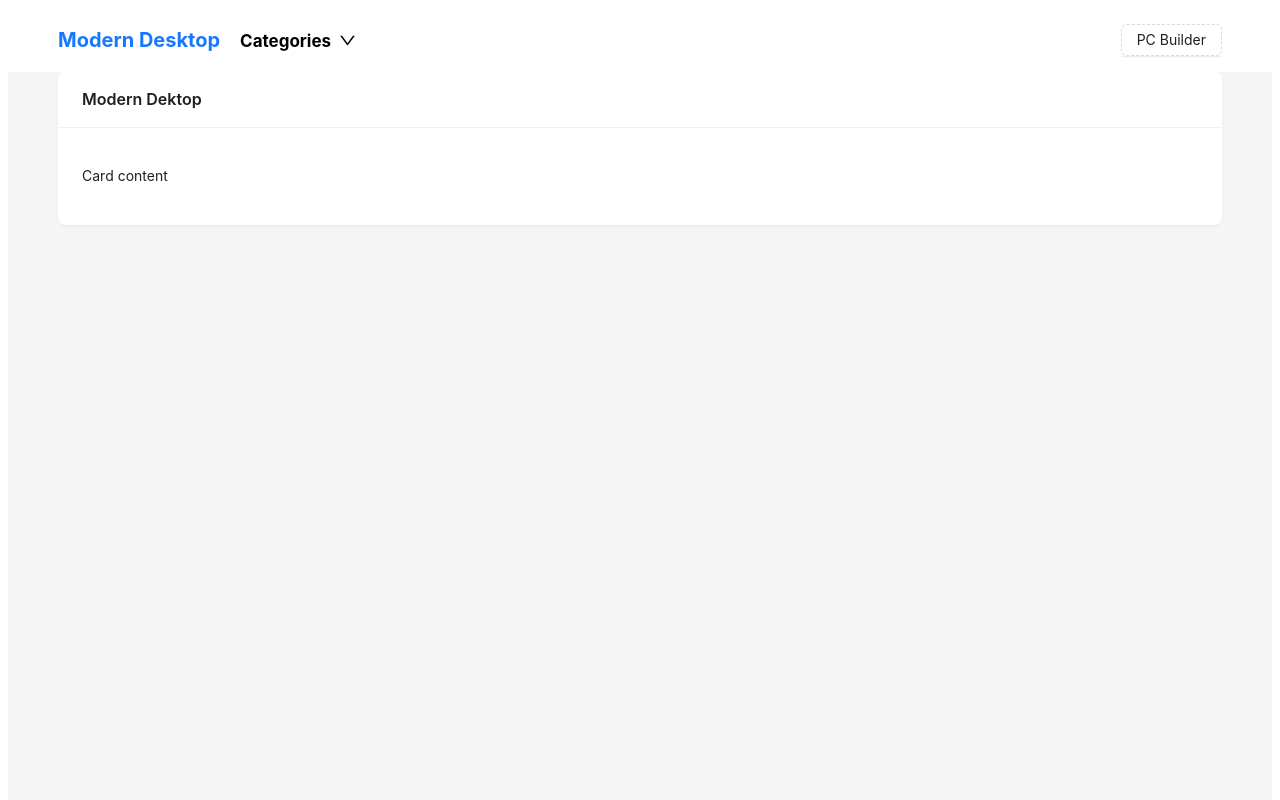
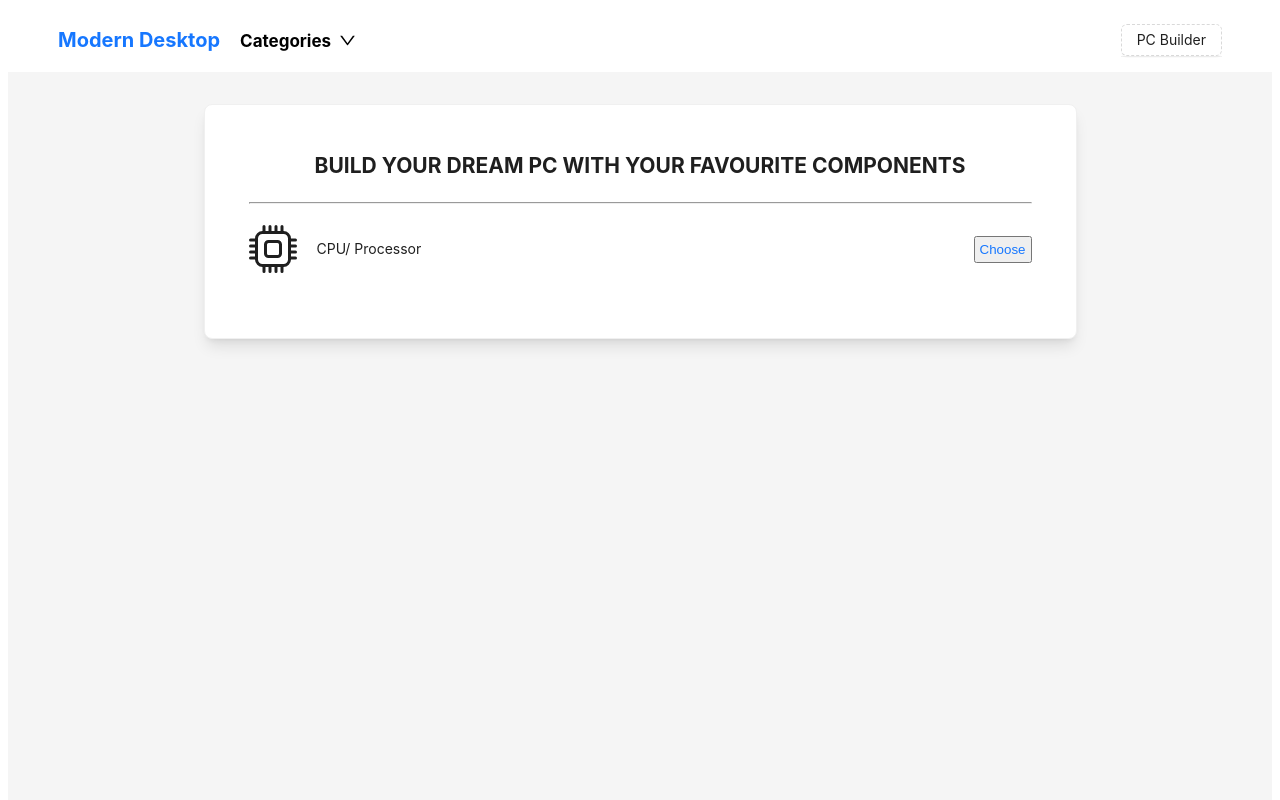
Before and after one commit to Fahadmohammad1/modern-desktop, a Next.js app: page /pc-builder in a window 1280 px wide. Shown: the top 800 px of the page. Built offline with nearby package versions, Linux system fonts and the light colour scheme.

Commit message:
choose product added

```diff
--- a/src/components/UI/ProductCard.js
+++ b/src/components/UI/ProductCard.js
@@ -1,8 +1,11 @@
 import Image from "next/image";
 import Link from "next/link";
+import { useRouter } from "next/router";
 import React from "react";
 
 const ProductCard = ({ product }) => {
+  const router = useRouter()
+  console.log(router);
   return (
     <section className="mb-5">
       <div className="flex flex-col justify-center items-center">
--- /dev/null
+++ b/src/components/UI/ProductCardTwo.js
@@ -0,0 +1,37 @@
+import Image from "next/image";
+import React from "react";
+
+const ProductCardTwo = ({ product }) => {
+  return (
+    <div className="mb-8 lg:flex lg:gap-10 shadow-xl p-5 rounded-xl">
+      <div className="flex items-center lg:p-5">
+        <Image
+          src="https://www.expertreviews.co.uk/sites/expertreviews/files/styles/er_main_wide/public/2022/06/best_gaming_monitor_-_lead.jpg?itok=H1VS07mB"
+          width={280}
+          height={200}
+          alt="components"
+        />
+      </div>
+      <div className="w-full">
+        <h1 className="text-xl">{product.name}</h1>
+        <p className="mt-1 text-sm font-medium text-gray-600 md:mt-2">
+          Category : {product.category}
+        </p>
+        <p className="mt-1 text-sm font-medium text-gray-600 md:mt-2">
+          Price : {product.price}
+        </p>
+        <p className="mt-1 text-sm font-medium text-gray-600 md:mt-2">
+          Status : {product.status}
+        </p>
+        <p className="mt-1 text-sm font-medium text-gray-600 md:mt-2">
+          Rating : {product.rating}
+        </p>
+        <div className="flex justify-end -mt-8">
+          <button>Choose</button>
+        </div>
+      </div>
+    </div>
+  );
+};
+
+export default ProductCardTwo;
--- /dev/null
+++ b/src/pages/pc-builder/category/[categoryQuery].js
@@ -0,0 +1,36 @@
+import React from "react";
+import RootLayout from "@/components/Layout/RootLayout";
+import ProductCardTwo from "@/components/UI/ProductCardTwo";
+
+const ChooseProductPage = ({ products }) => {
+  return (
+    <section className="lg:w-[60%] mx-auto mt-10">
+        <div className="">
+        {
+            products?.map(product => <ProductCardTwo key={product._id} product={product}/>)
+        }
+        </div>
+    </section>
+  );
+};
+
+ChooseProductPage.getLayout = function getLayout(page) {
+  return <RootLayout>{page}</RootLayout>;
+};
+
+export const getServerSideProps = async (context) => {
+  const { params } = context;
+
+  const res = await fetch(
+    `http://localhost:5000/category?category=${params.categoryQuery}`
+  );
+  const data = await res.json();
+
+  return {
+    props: {
+      products: data.data,
+    },
+  };
+};
+
+export default ChooseProductPage;
--- a/src/pages/pc-builder/index.js
+++ b/src/pages/pc-builder/index.js
@@ -1,18 +1,31 @@
 import { Card } from "antd";
 import React from "react";
 import RootLayout from "@/components/Layout/RootLayout";
+import { BsCpu, BsDeviceHdd, BsMotherboard } from "react-icons/bs";
+import { CiMonitor } from "react-icons/ci";
+import { MdOutlinePower } from "react-icons/md";
+import { CgSmartphoneRam } from "react-icons/cg";
+import Link from "next/link";
 
 const PcBuilderPage = () => {
   return (
-    <section>
+    <section className="flex justify-center mt-8">
       <Card
-        title="Modern Dektop"
-        bordered={false}
-        style={{
-          width: "100%",
-        }}
+        bordered={true}
+        className="shadow-lg px-5 text-center lg:w-3/4"
       >
-        <p>Card content</p>
+        <h1 className="text-center my-5 uppercase">Build Your Dream Pc With Your Favourite Components</h1>
+        <hr className="mb-5"/>
+        <div className="flex justify-between items-center mb-10">
+          <div className="flex gap-5 items-center">
+            <BsCpu className="text-5xl"/>
+            <p>CPU/ Processor</p>
+          </div>
+          <div>
+            <button className="btn p-1"><Link href="/category/cpu">Choose</Link></button>
+          </div>
+        </div>
+
       </Card>
     </section>
   );
```
